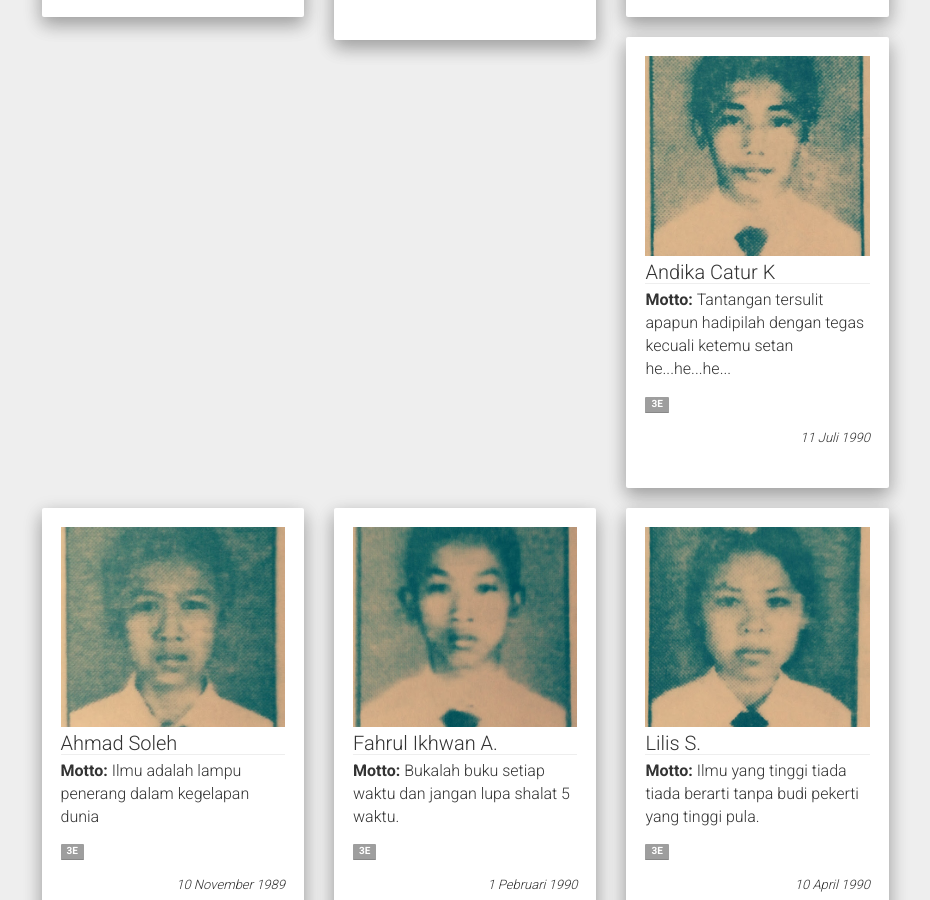
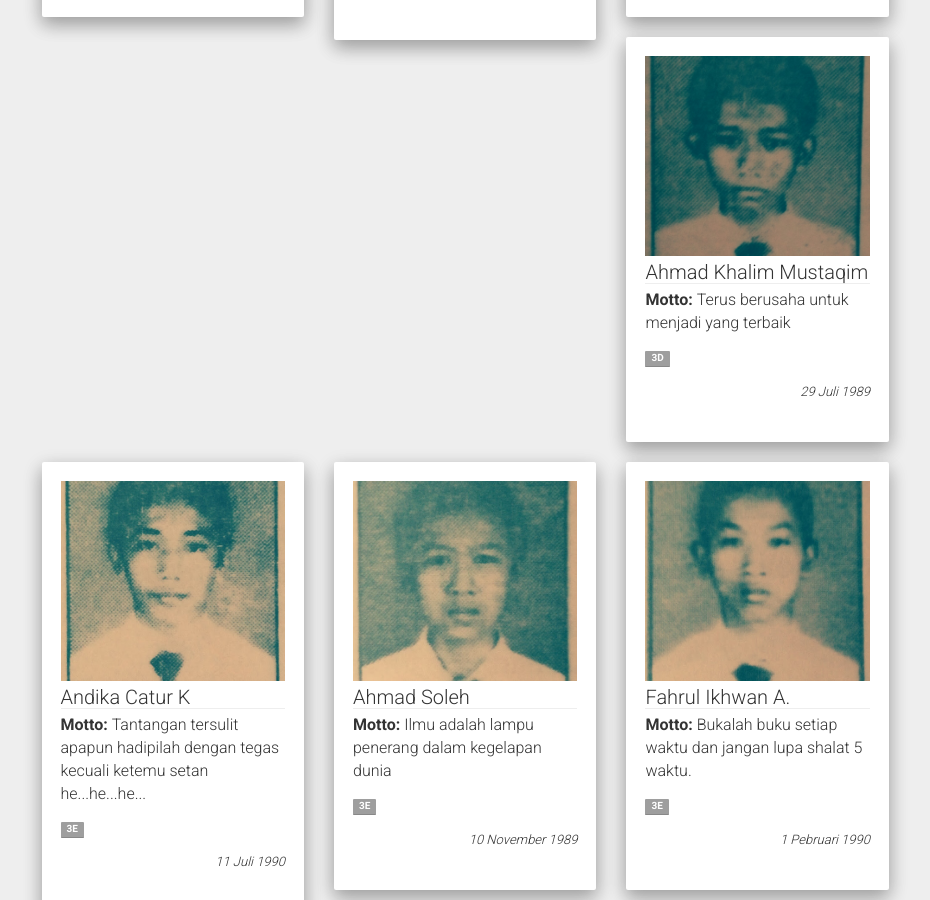
Before and after one commit to rangginang/rangginang.github.io, a Jekyll site: the page built from projects.md, in a window 1280 px wide and 900 px high, scrolled down 5498 px. Shown: the whole window, without its empty margins (321-1251 px from the left). Built offline with Jekyll 4.4.1, drawn with Linux system fonts in a browser that asks for light colours; nearby versions of some CDN libraries.

Commit message:
Biography Khalim 3D

```diff
--- a/_data/projects.json
+++ b/_data/projects.json
@@ -216,6 +216,13 @@
 		"date": "15 Pebruari 1990",
 		"tags": ["3D"]
 	},
+        {
+		"name": "Ahmad Khalim Mustaqim",
+		"image": "kalim.jpg",
+		"moto": "Terus berusaha untuk menjadi yang terbaik",
+		"date": "29 Juli 1989",
+		"tags": ["3D"]
+	},
 	{
 		"name": "Andika Catur K",
 		"image": "iwan.jpg",
```
